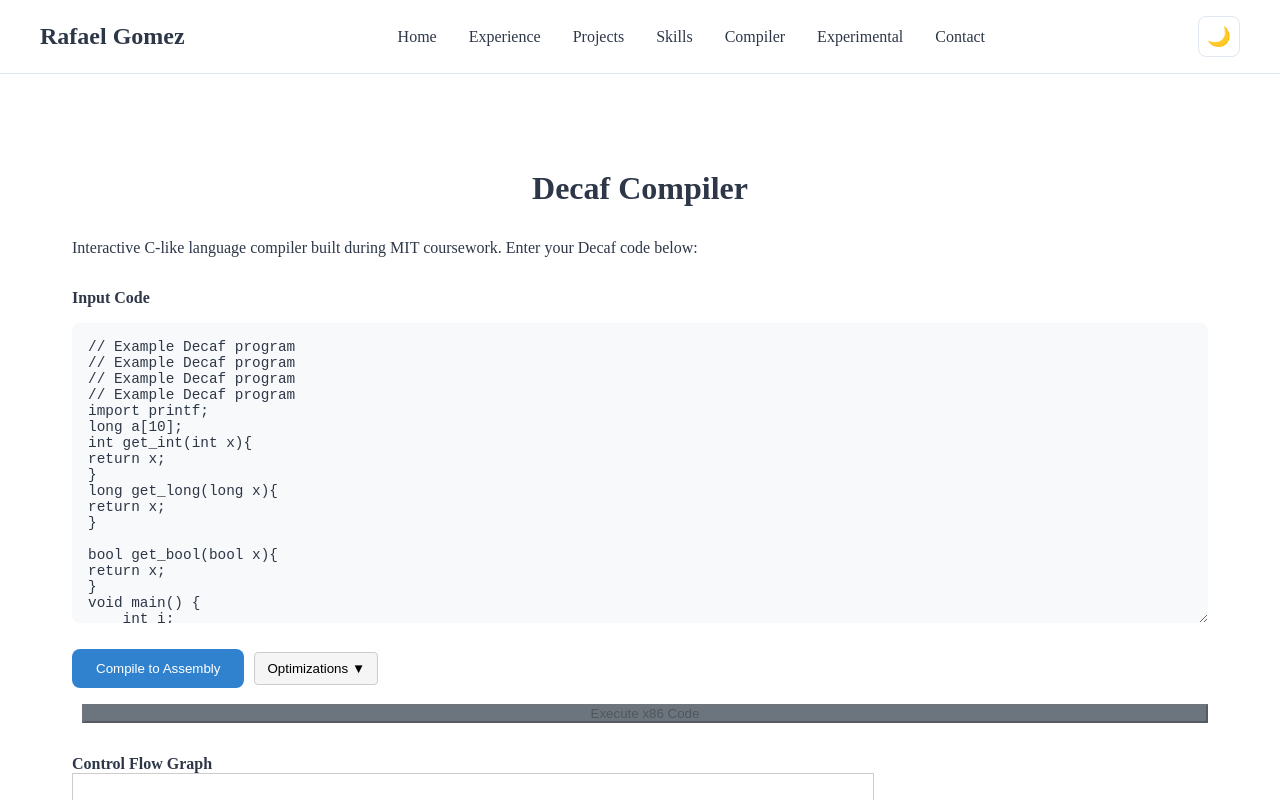
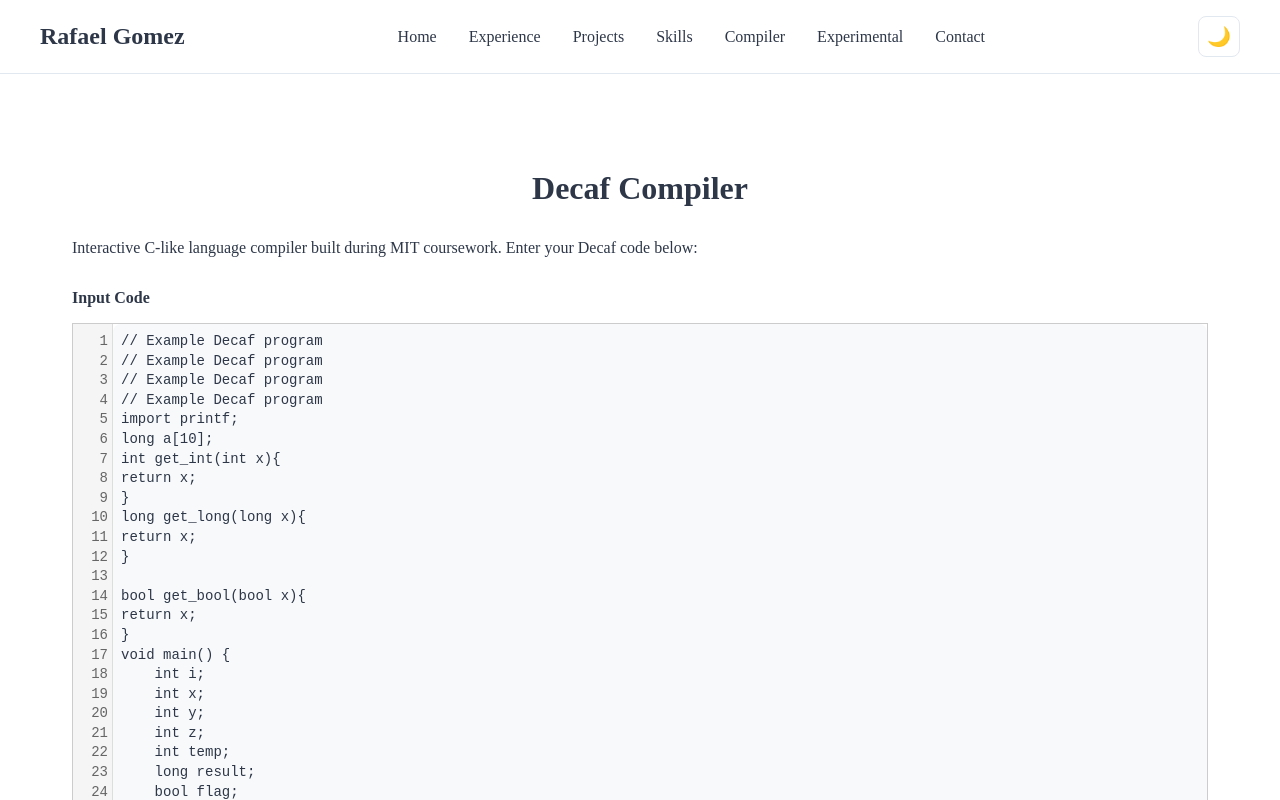
Before and after one commit to Rafinga/rafinga.github.io, a React (Vite) app: page /compiler in a window 1280 px wide. Shown: the top 800 px of the page. Built offline with nearby package versions, Linux system fonts and the light colour scheme; what antlr4, cytoscape-dagre would draw is missing.

Commit message:
UX/UI improvement :fire:

```diff
--- a/src/compiler/src/main.ts
+++ b/src/compiler/src/main.ts
@@ -15,7 +15,7 @@ import { visualizeMethod, resetVisualization } from "./phase-3/visualizer";
  * Entry point for the Decaf compiler
  */
 
-function irGen(webProgram: string): Program {
+export function irGen(webProgram: string): Program {
   // Check Lexical Errors
   const result = tokenize(webProgram, webProgram);
   if (result.hasError) {
--- a/src/compiler/webCompiler.ts
+++ b/src/compiler/webCompiler.ts
@@ -1,7 +1,21 @@
-import { compileWeb } from "./src/main.ts";
+import { compileWeb, irGen } from "./src/main.ts";
 
 class WebCompiler {
-  compile(code: string, optimizations: string[] = ["cp", "cse", "dce", "algebra", "fold", "regalloc", "inline"], canvas?: HTMLCanvasElement) {
+  private debounceTimer: ReturnType<typeof setTimeout> | null = null;
+
+  compile(
+    code: string,
+    optimizations: string[] = [
+      "cp",
+      "cse",
+      "dce",
+      "algebra",
+      "fold",
+      "regalloc",
+      "inline",
+    ],
+    canvas?: HTMLCanvasElement
+  ) {
     try {
       return compileWeb(code, optimizations, canvas);
     } catch (error) {
@@ -13,6 +27,21 @@ class WebCompiler {
       };
     }
   }
+
+  checkErrors(code: string, onResult: (errors: string[]) => void) {
+    if (this.debounceTimer) {
+      clearTimeout(this.debounceTimer);
+    }
+
+    this.debounceTimer = setTimeout(() => {
+      try {
+        irGen(code);
+        onResult([]);
+      } catch (error) {
+        onResult([error.message]);
+      }
+    }, 500);
+  }
 }
 
 export default WebCompiler;
--- a/src/pages/Compiler.jsx
+++ b/src/pages/Compiler.jsx
@@ -2,6 +2,50 @@ import { useState, useRef } from "react";
 import WebCompiler from "../compiler/webCompiler.js";
 import X86Interpreter from "../interpreter/x86Interpreter.ts";
 import "../styles/compiler.css";
+
+const CodeEditor = ({ value, onChange, syntaxErrors }) => {
+  const lines = value.split("\n");
+  const errorsByLine = new Map();
+
+  syntaxErrors.forEach((error) => {
+    // Match multiple error formats
+    const match = error.match(/(?:line (\d+)(?::\d+)?:|Parsing error at line (\d+)|Semantic error at line (\d+))/i);
+    if (match) {
+      const lineNum = parseInt(match[1] || match[2] || match[3]);
+      errorsByLine.set(lineNum, error);
+    }
+  });
+
+  return (
+    <div className="code-editor">
+      <div className="code-editor-container">
+        <div className="line-numbers">
+          {lines.map((_, index) => {
+            const lineNum = index + 1;
+            const hasError = errorsByLine.has(lineNum);
+            return (
+              <div
+                key={index}
+                className={`line-number ${hasError ? "error-line-number" : ""}`}
+                title={hasError ? errorsByLine.get(lineNum) : ""}
+              >
+                {lineNum}
+              </div>
+            );
+          })}
+        </div>
+        <textarea
+          className="code-input"
+          value={value}
+          onChange={onChange}
+          placeholder="Enter your Decaf code here..."
+          rows={15}
+          spellCheck={false}
+        />
+      </div>
+    </div>
+  );
+};
 
 const Compiler = () => {
   const [inputCode, setInputCode] = useState(`// Example Decaf program
@@ -89,13 +133,11 @@ void main() {
         printf("Dead result: %ld\\n", result);
     }
 }
-
-
-
 `);
   const [outputAssembly, setOutputAssembly] = useState("");
   const [isCompiling, setIsCompiling] = useState(false);
   const [error, setError] = useState("");
+  const [syntaxErrors, setSyntaxErrors] = useState([]);
   const [isRunning, setIsRunning] = useState(false);
   const [executionOutput, setExecutionOutput] = useState("");
   const [optimizations, setOptimizations] = useState([
@@ -179,12 +221,13 @@ void main() {
       <div className="compiler-interface">
         <div className="input-section">
           <h4>Input Code</h4>
-          <textarea
-            className="code-input"
+          <CodeEditor
             value={inputCode}
-            onChange={(e) => setInputCode(e.target.value)}
-            placeholder="Enter your Decaf code here..."
-            rows={15}
+            onChange={(e) => {
+              setInputCode(e.target.value);
+              compiler.checkErrors(e.target.value, setSyntaxErrors);
+            }}
+            syntaxErrors={syntaxErrors}
           />
           <div className="compile-controls">
             <button
--- a/src/styles/compiler.css
+++ b/src/styles/compiler.css
@@ -73,3 +73,45 @@
 .optimization-option input[type="checkbox"] {
   margin-right: 8px;
 }
+.code-editor {
+  width: 100%;
+}
+
+.code-editor-container {
+  display: flex;
+  border: 1px solid #ccc;
+}
+
+.line-numbers {
+  background-color: #f5f5f5;
+  border-right: 1px solid #ddd;
+  padding: 8px 4px;
+  font-family: monospace;
+  font-size: 14px;
+  line-height: 1.4;
+  text-align: right;
+  user-select: none;
+  min-width: 40px;
+}
+
+.line-number {
+  color: #666;
+}
+
+.error-line-number {
+  background-color: #ffebee;
+  color: #d32f2f;
+  font-weight: bold;
+  cursor: help;
+}
+
+.code-editor textarea {
+  flex: 1;
+  border: none;
+  padding: 8px;
+  font-family: monospace;
+  font-size: 14px;
+  line-height: 1.4;
+  resize: vertical;
+  outline: none;
+}
```
